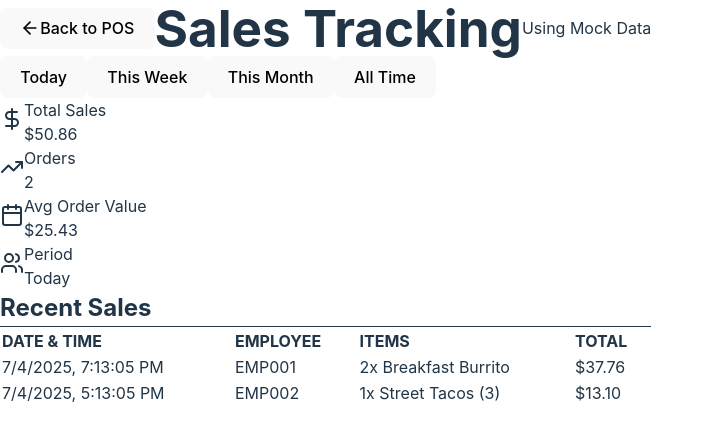
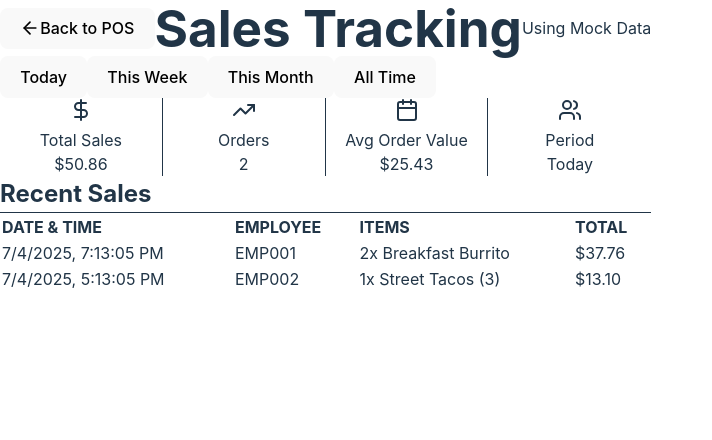
Before and after one commit to Randymor10/POS-tablet, a React (Vite) app: page /sales-tracking in a window 1280 px wide. Shown: the top 440 px of the page, without its empty margins (0-712 px from the left). Built offline with nearby package versions, Linux system fonts and the light colour scheme.

Commit message:
Make stats categories horizontal with column content

```diff
--- a/src/pages/SalesTrackingPage.tsx
+++ b/src/pages/SalesTrackingPage.tsx
@@ -93,52 +93,50 @@ const SalesTrackingPage: React.FC = () => {
         </div>
 
         {/* Stats Cards */}
-        <div className="grid grid-cols-1 md:grid-cols-4 gap-4 mb-6">
-          <div className="bg-white p-6 rounded-lg shadow">
-            <div className="flex items-center gap-3">
+        <div className="bg-white rounded-lg shadow mb-6 overflow-hidden">
+          <div className="grid grid-cols-4 divide-x divide-gray-200">
+            {/* Total Sales Column */}
+            <div className="p-6 text-center">
+              <div className="flex justify-center mb-3">
                 <div className="p-2 bg-green-100 rounded-lg">
                   <DollarSign className="w-6 h-6 text-green-600" />
                 </div>
-              <div>
-                <p className="text-sm text-gray-600">Total Sales</p>
+              </div>
+              <p className="text-sm text-gray-600 mb-2">Total Sales</p>
               <p className="text-2xl font-bold text-gray-900">${totalSales.toFixed(2)}</p>
             </div>
-            </div>
-          </div>
 
-          <div className="bg-white p-6 rounded-lg shadow">
-            <div className="flex items-center gap-3">
+            {/* Orders Column */}
+            <div className="p-6 text-center">
+              <div className="flex justify-center mb-3">
                 <div className="p-2 bg-blue-100 rounded-lg">
                   <TrendingUp className="w-6 h-6 text-blue-600" />
                 </div>
-              <div>
-                <p className="text-sm text-gray-600">Orders</p>
+              </div>
+              <p className="text-sm text-gray-600 mb-2">Orders</p>
               <p className="text-2xl font-bold text-gray-900">{sales.length}</p>
             </div>
-            </div>
-          </div>
 
-          <div className="bg-white p-6 rounded-lg shadow">
-            <div className="flex items-center gap-3">
+            {/* Avg Order Value Column */}
+            <div className="p-6 text-center">
+              <div className="flex justify-center mb-3">
                 <div className="p-2 bg-purple-100 rounded-lg">
                   <Calendar className="w-6 h-6 text-purple-600" />
                 </div>
-              <div>
-                <p className="text-sm text-gray-600">Avg Order Value</p>
+              </div>
+              <p className="text-sm text-gray-600 mb-2">Avg Order Value</p>
               <p className="text-2xl font-bold text-gray-900">${averageOrderValue.toFixed(2)}</p>
             </div>
-            </div>
-          </div>
 
-          <div className="bg-white p-6 rounded-lg shadow">
-            <div className="flex items-center gap-3">
+            {/* Period Column */}
+            <div className="p-6 text-center">
+              <div className="flex justify-center mb-3">
                 <div className="p-2 bg-orange-100 rounded-lg">
                   <Users className="w-6 h-6 text-orange-600" />
                 </div>
-              <div>
-                <p className="text-sm text-gray-600">Period</p>
+              </div>
+              <p className="text-sm text-gray-600 mb-2">Period</p>
               <p className="text-2xl font-bold text-gray-900 capitalize">{filter}</p>
-              </div>
             </div>
           </div>
         </div>
```
Lines whose indentation alone changed are shown as unchanged.
